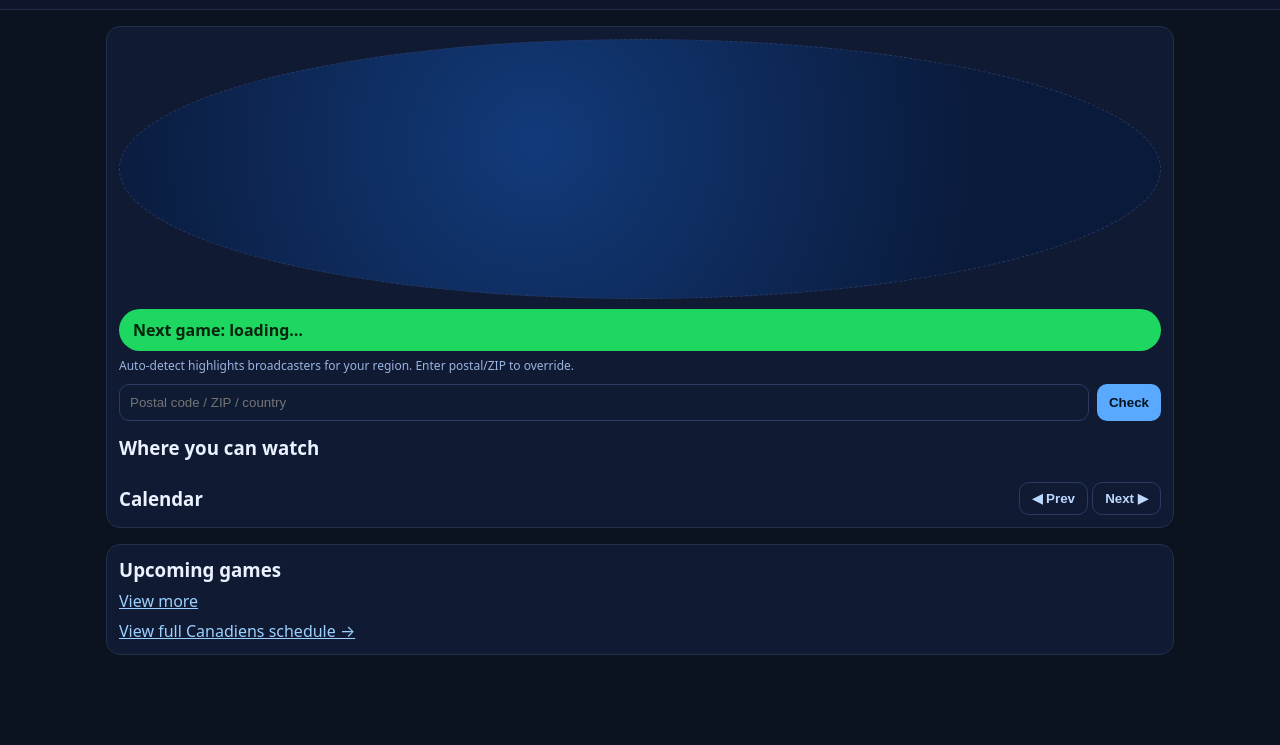
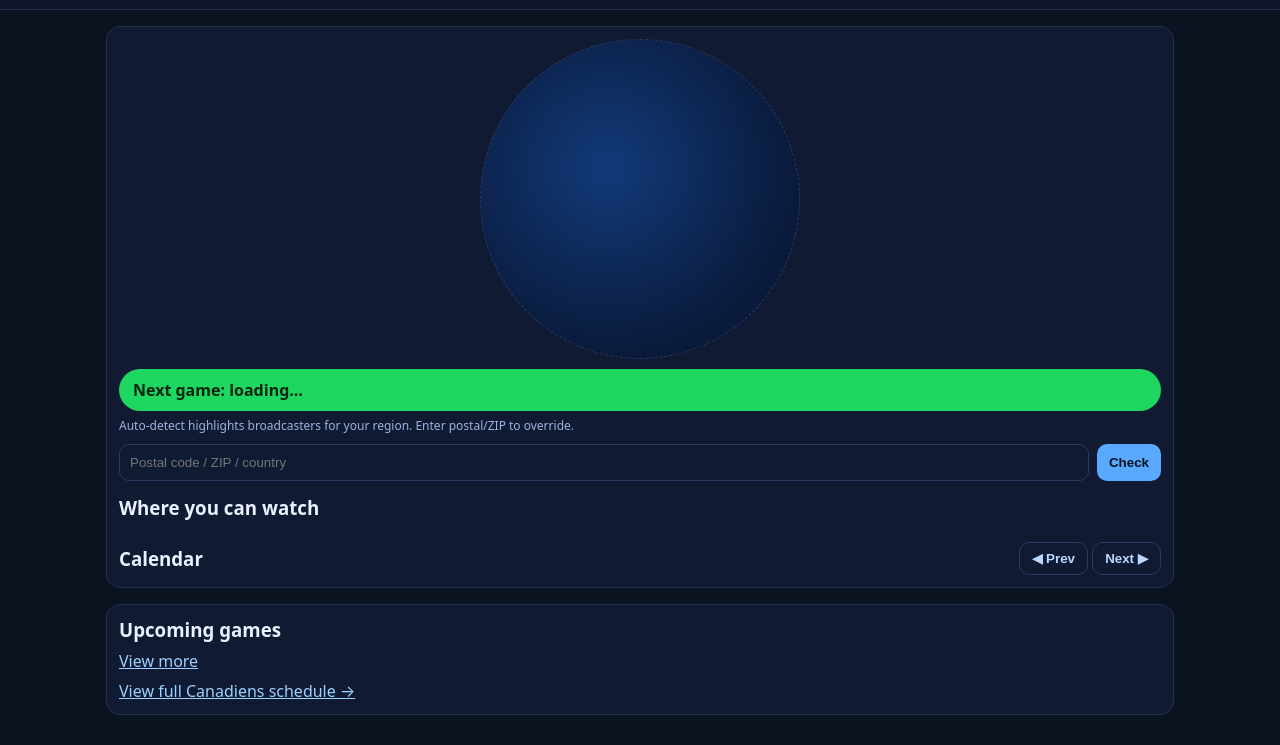
Before and after one commit to bstace515-png/Habshockey, a plain HTML site: page index.html in a window 1280 px wide. Shown: the part 55-800 px from the top of the page. Drawn offline with Linux system fonts and the light colour scheme; no server answers.

Commit message:
Update index.html

```diff
--- a/index.html
+++ b/index.html
@@ -19,10 +19,18 @@ input{background:#0f1a33;color:#eaf2ff;border:1px solid #2a3a64;border-radius:10
 .game{display:flex;align-items:center;gap:10px;padding:8px 6px;border-bottom:1px solid #18254a}.grid{display:grid;gap:10px}
 
 /* CSS-only rotating globe (always visible) */
-#globeBox{height:260px;border:1px dashed #2a3a64;border-radius:50%;margin-bottom:10px;position:relative;overflow:hidden;background:radial-gradient(circle at 40% 40%, #123a7a 0%, #0a1a3a 70%)}
-#globeSpin{position:absolute;inset:-20%;border-radius:50%;
-  background: conic-gradient(from 0deg,
+#globeBox {
+  width: 60vw;              /* scales with screen width */
+  max-width: 320px;         /* cap size on big screens */
+  min-width: 200px;         /* keep it visible on small screens */
+  aspect-ratio: 1 / 1;      /* ensures it stays a perfect circle */
+  border: 1px dashed #2a3a64;
+  border-radius: 50%;
+  margin: 0 auto 10px;      /* centers it */
+  position: relative;
+  overflow: hidden;
   background: radial-gradient(circle at 40% 40%, #123a7a 0%, #0a1a3a 70%);
+}
 
     rgba(255,255,255,.08) 0 10deg, transparent 10deg 30deg,
     rgba(255,255,255,.08) 30deg 40deg, transparent 40deg 60deg,
```
